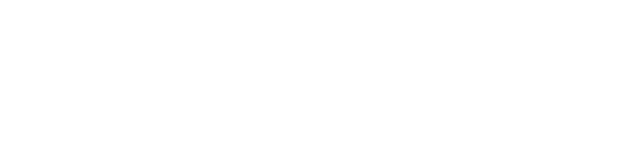
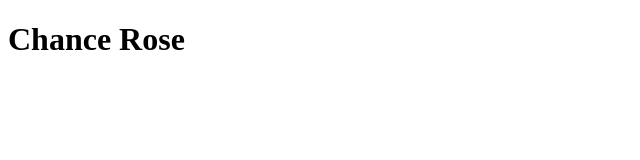
Before and after one commit to chancerose1/chancerose1.github.io, a plain HTML site: page index.html in a window 1280 px wide. Shown: the whole page, without its empty margins (0-640 px from the left). Drawn offline with Linux system fonts and the light colour scheme.

Commit message:
added header to index.html

```diff
--- a/index.html
+++ b/index.html
@@ -3,5 +3,5 @@
 <head>
     <meta charset="UTF-8">
     <title>Chance Rose</title>
-
+    <h1>Chance Rose</h1>
 </html>
```
